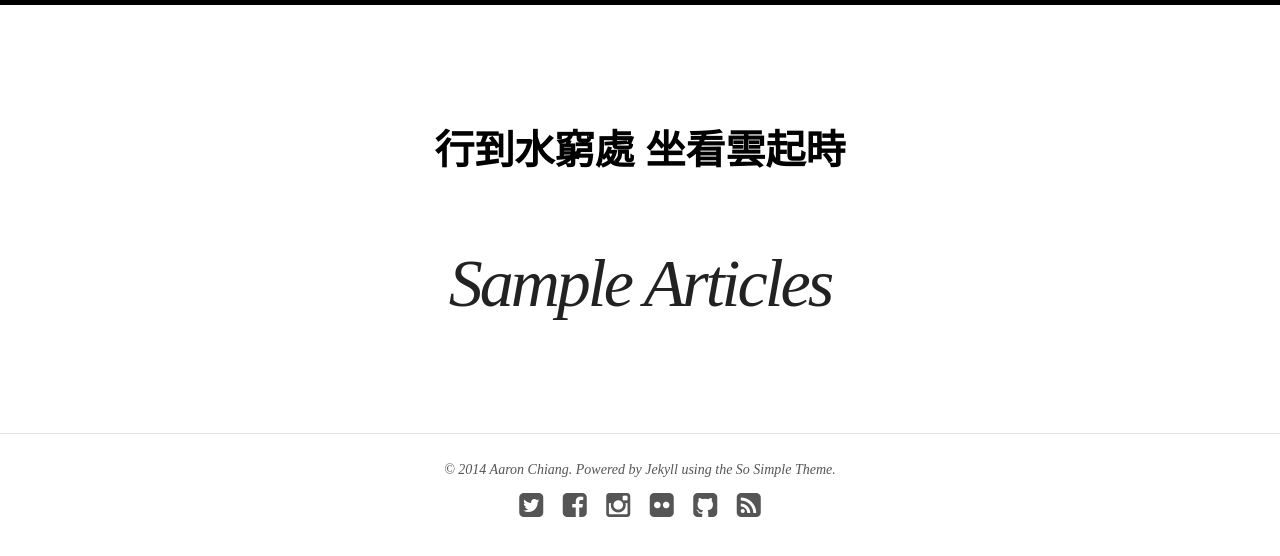
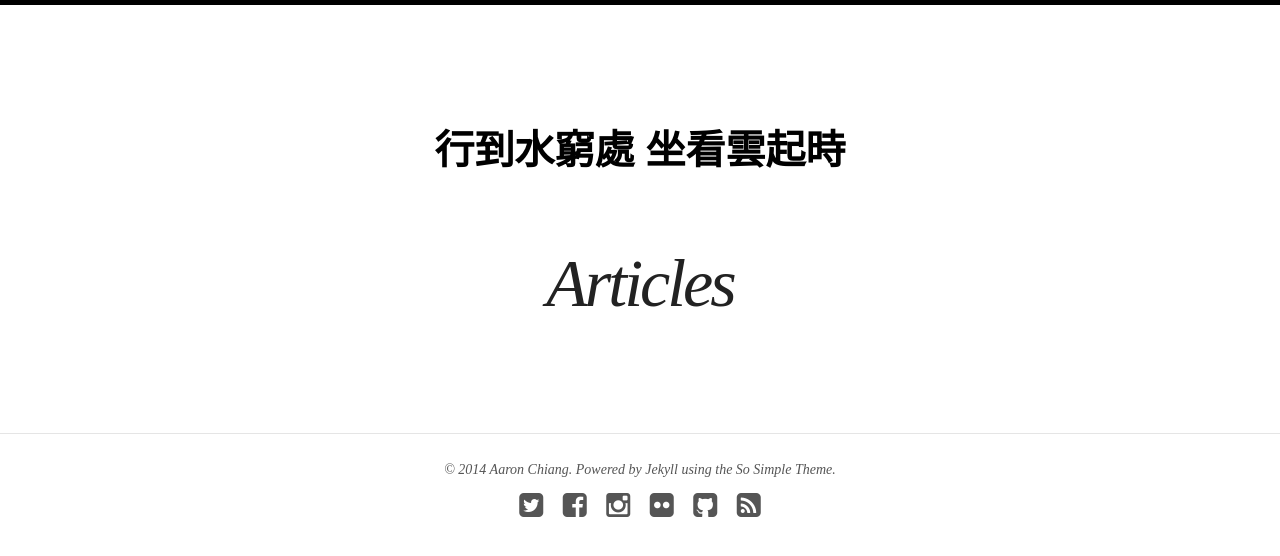
Before and after one commit to aaronchiang/aaronchiang.github.io, a Jekyll site: the page built from articles/index.md, in a window 1280 px wide. Shown: the top 556 px of the page. Built offline with Jekyll 4.4.1, drawn with Linux system fonts in a browser that asks for light colours; nearby versions of some CDN libraries.

```diff
--- a/_sass/page.scss
+++ b/_sass/page.scss
@@ -214,7 +214,7 @@
 	font-family: $alt-font;
 	font-style: italic;
 	@include font-rem(36);
-	font-weight: 400;
+	font-weight: 200;
 	line-height: 1;
 	letter-spacing: -3px;
 	a {
--- a/articles/index.md
+++ b/articles/index.md
@@ -1,6 +1,6 @@
 ---
 layout: page
-title: Sample Articles
+title: Articles
 excerpt: "An archive of articles sorted by date."
 ---
 
```
